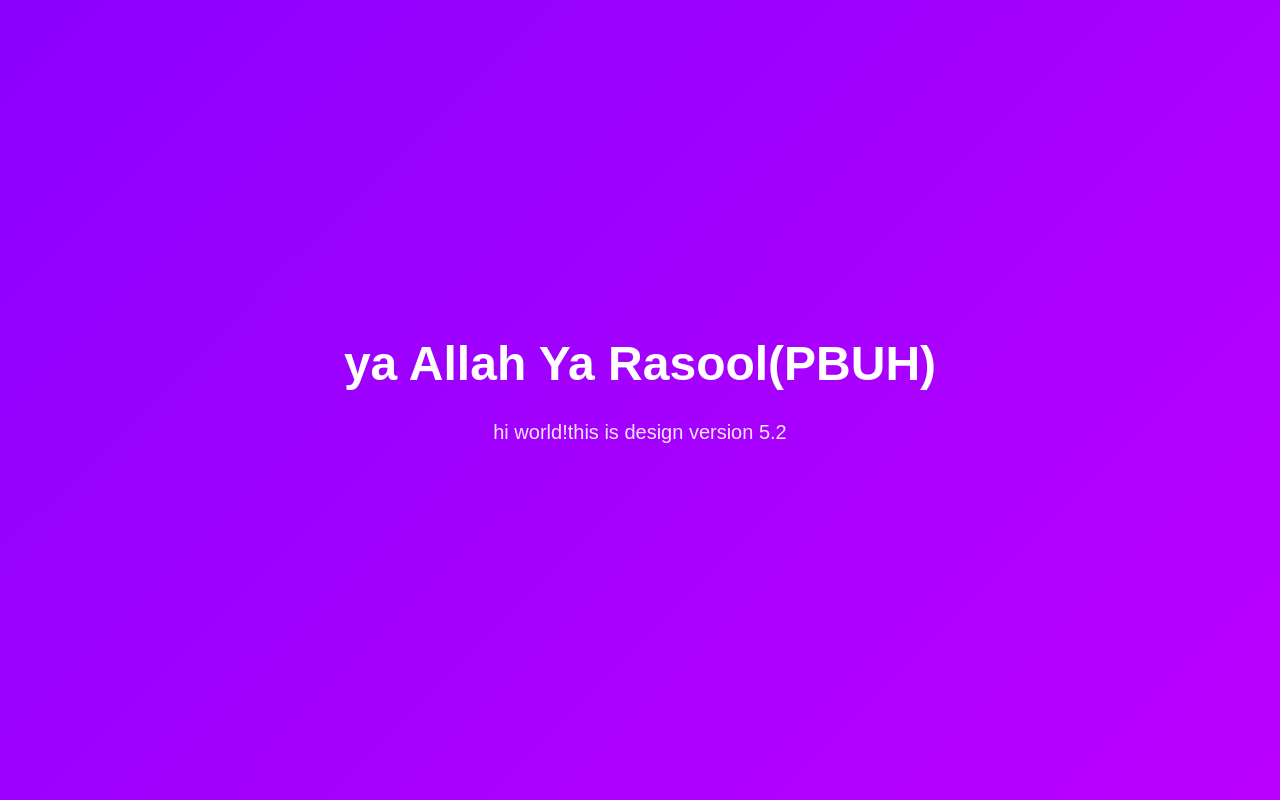
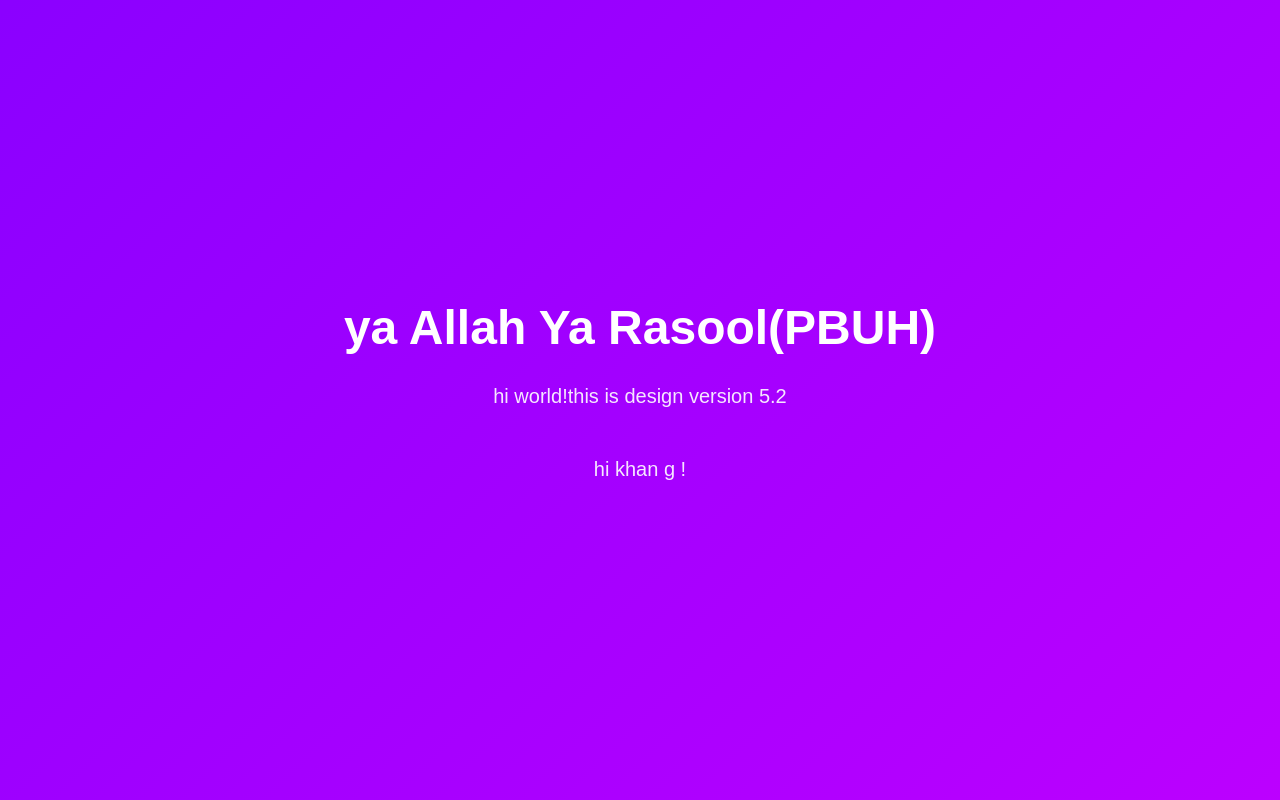
Before and after one commit to rahilasana/rahilarepo, a plain HTML site: page index.html in a window 1280 px wide. Drawn offline with Linux system fonts and the light colour scheme.

Commit message:
Update index.html

```diff
--- a/index.html
+++ b/index.html
@@ -10,5 +10,6 @@
  <div class="container">
  <h1>ya Allah Ya Rasool(PBUH) </h1>
  <p>hi world!this is design  version 5.2</p>
+     <p>hi khan g !</p>
  </div>
  </body>
```
